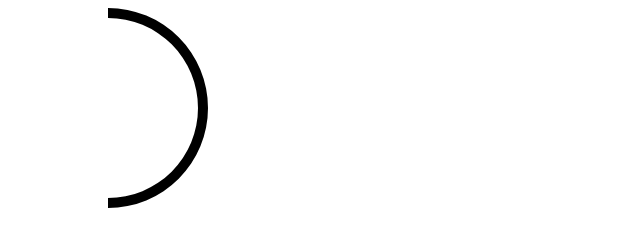
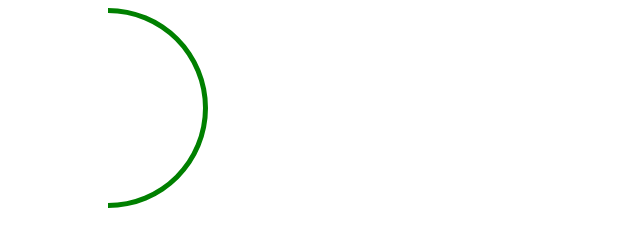
Before and after one commit to cvuong/angular-circular-progress, a plain HTML site: page index.html in a window 1280 px wide. Shown: the whole page, without its empty margins (0-640 px from the left). Drawn offline with nearby package versions, Linux system fonts and the light colour scheme.

Commit message:
Render d3 actual progress ring

```diff
--- a/index.html
+++ b/index.html
@@ -6,27 +6,50 @@
     <script src="https://d3js.org/d3.v4.min.js"></script>
     <script>
       (function() {
-        var WIDTH = 200,
-            HEIGHT = WIDTH;
+        var RADIUS = 100;
 
-        var outerThickness = 10;
+        var ACTUAL_PROGRESS_THICKNESS = 5 // px
+        var ACTUAL_PROGRESS_OUTER_RADIUS = RADIUS; // px
+        var ACTUAL_PROGRESS_INNER_RADIUS = RADIUS - ACTUAL_PROGRESS_THICKNESS; // px
+        var PROGRESS_SPACING = 3; // px
+        var CIRCLE_MARGIN = 5; // px
+        var CIRCLE_RADIUS = 0;
 
+        // Available color constants
+        var colors = {
+          GREEN: 'green',
+          ORANGE: 'orange',
+          RED: 'red',
+          GREY: 'grey'
+        }
+
+        // Render the SVG container element
         var svg = d3.select("body")
           .append('svg')
-          .attr('width', WIDTH)
-          .attr('height', HEIGHT)
+          .attr('width', RADIUS * 2)
+          .attr('height', RADIUS * 2)
           .append('g')
-          .attr('transform', 'translate(' + WIDTH / 2 + ', ' + HEIGHT / 2 + ')');
+          .attr('transform', 'translate(' + RADIUS + ', ' + RADIUS + ')');
 
-        var arc = d3.arc()
-          .outerRadius(WIDTH / 2)
-          .innerRadius((WIDTH / 2) - outerThickness)
+        // Render the actual progress ring
+        var actualProgressRing = d3.arc()
+          .outerRadius(ACTUAL_PROGRESS_OUTER_RADIUS)
+          .innerRadius(ACTUAL_PROGRESS_INNER_RADIUS)
           .startAngle(0)
           .endAngle(1 * Math.PI);
 
+        // Render the expected progress ring
+        var expectedProgressRing;
+
+        // Render the inner circle
+
+        // Render the inner circle text
+
+        // Append the actual progress ring
         svg.append('path')
           .attr('class', 'arc')
-          .attr('d', arc);
+          .style('fill', colors.GREEN)
+          .attr('d', actualProgressRing);
 
       })();
     </script>
```
